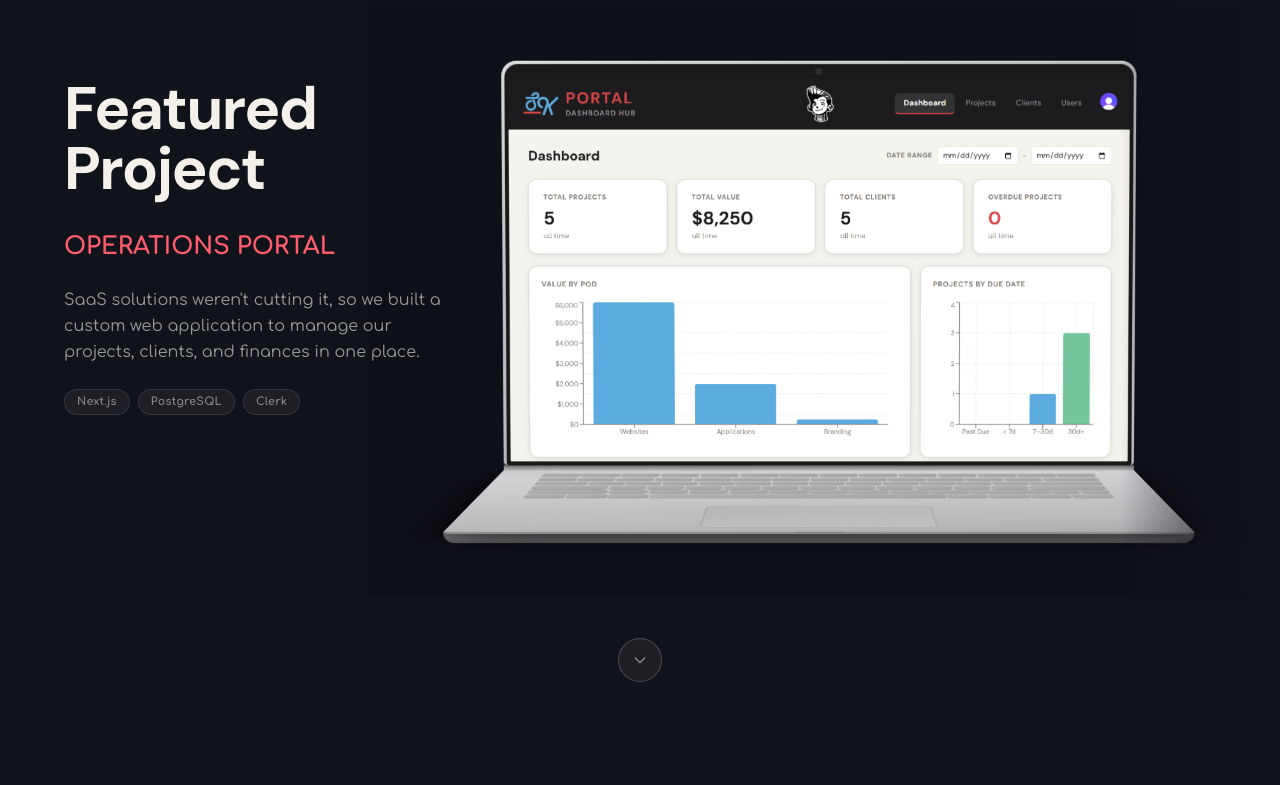
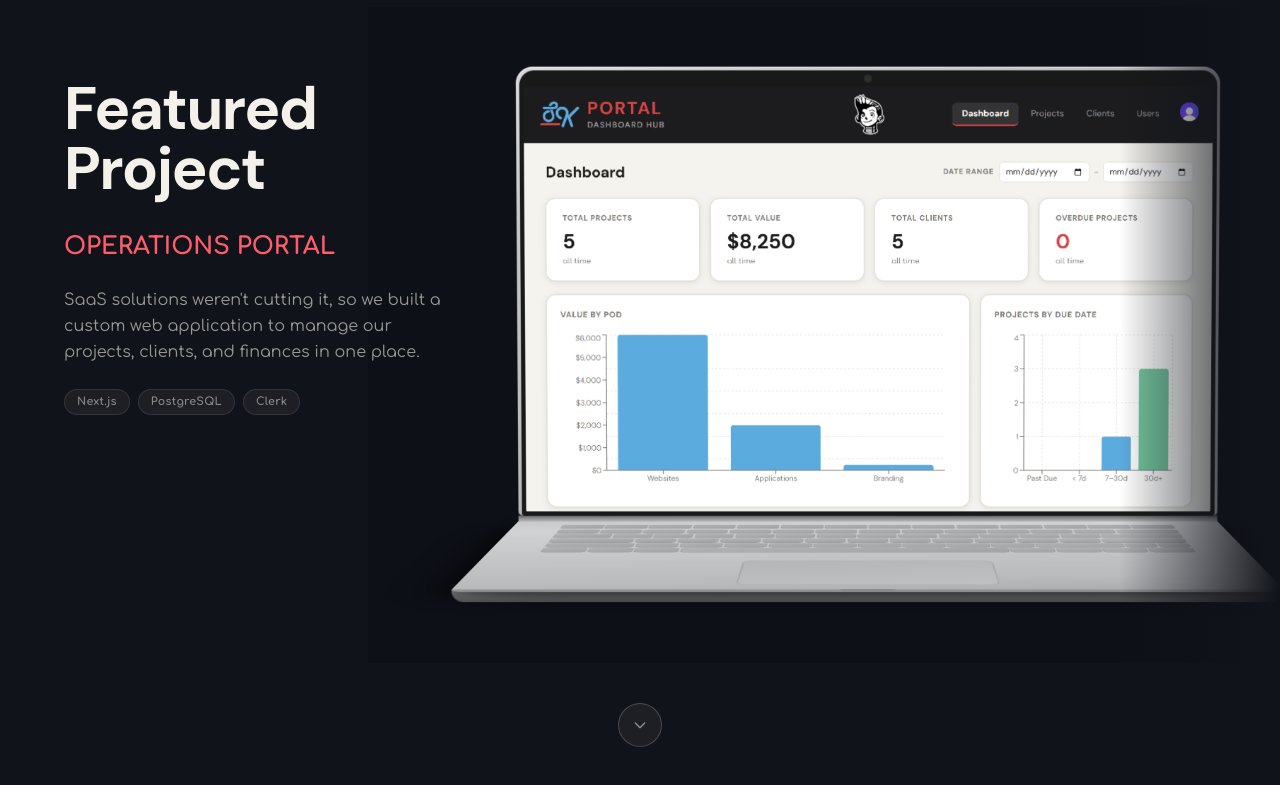
Before and after one commit to SloppyKo/SloppyKo.-Creative-Studio-Site, a Next.js app: page / in a window 1280 px wide. Shown: the part 1915-2700 px from the top of the page. Built offline with nearby package versions, Linux system fonts and the light colour scheme.

Commit message:
updated laptop scaling

```diff
--- a/app/page.tsx
+++ b/app/page.tsx
@@ -169,7 +169,7 @@ export default function Home() {
             </div>
           </div>
 
-          <div className="shrink-0 w-full md:w-[78vw] md:max-w-[900px] relative md:-ml-36 md:-mt-16">
+          <div className="shrink-0 w-full md:w-[78vw] relative md:-ml-36 md:-mt-16">
             <Image
               src="/images/hero/laptopfinal1.png"
               alt="Operations Portal Dashboard"
```
